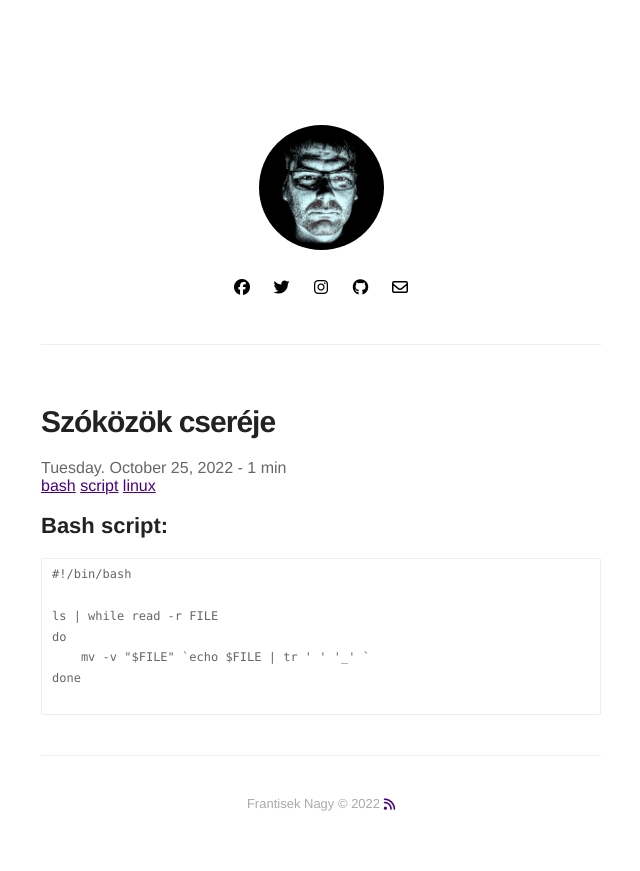
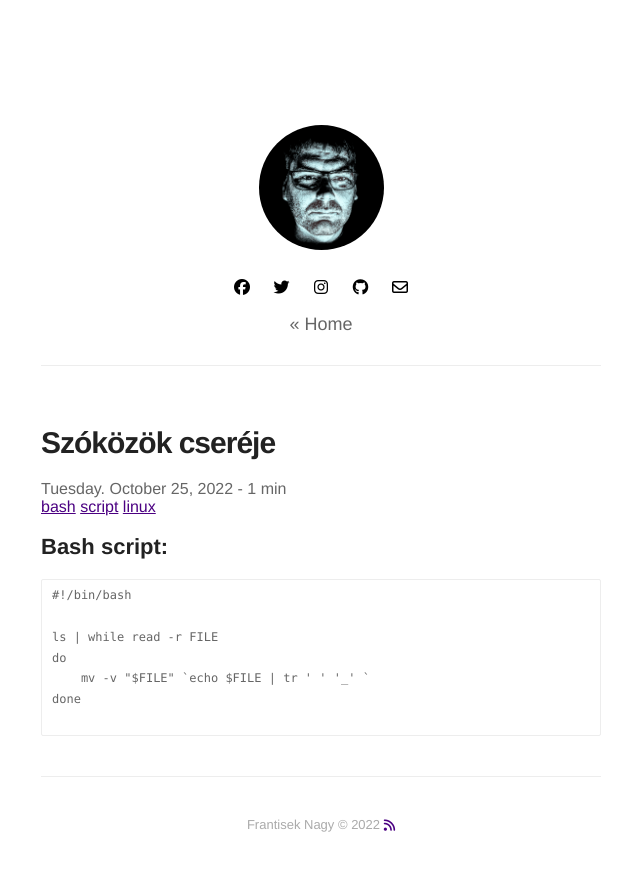
Before and after one commit to nagyfrantisek/nagyfrantisek.github.io, a Jekyll site: the page built from _posts/2022-10-25-szokozok-csereje.md, in a window 1280 px wide. Shown: the top 871 px of the page, without its empty margins (319-959 px from the left). Built offline with Jekyll 4.4.1, drawn with Linux system fonts in a browser that asks for light colours; nearby versions of some CDN libraries.

Commit message:
stylesheet update

```diff
--- a/_includes/header.html
+++ b/_includes/header.html
@@ -30,6 +30,7 @@
 
 
         {% include social-links.html %}
+        <a href="/" class="backhome">« Home</a>
     </header>
 
 {% endif %}
--- a/_sass/components/header.sass
+++ b/_sass/components/header.sass
@@ -32,3 +32,9 @@
         // if you put some links in your bio. ;)
         a
             font-weight: 200
+    > .backhome
+        display: inline-block
+        font-size: 1.8rem
+        position: relative
+        text-decoration: none
+        color: #666
```
